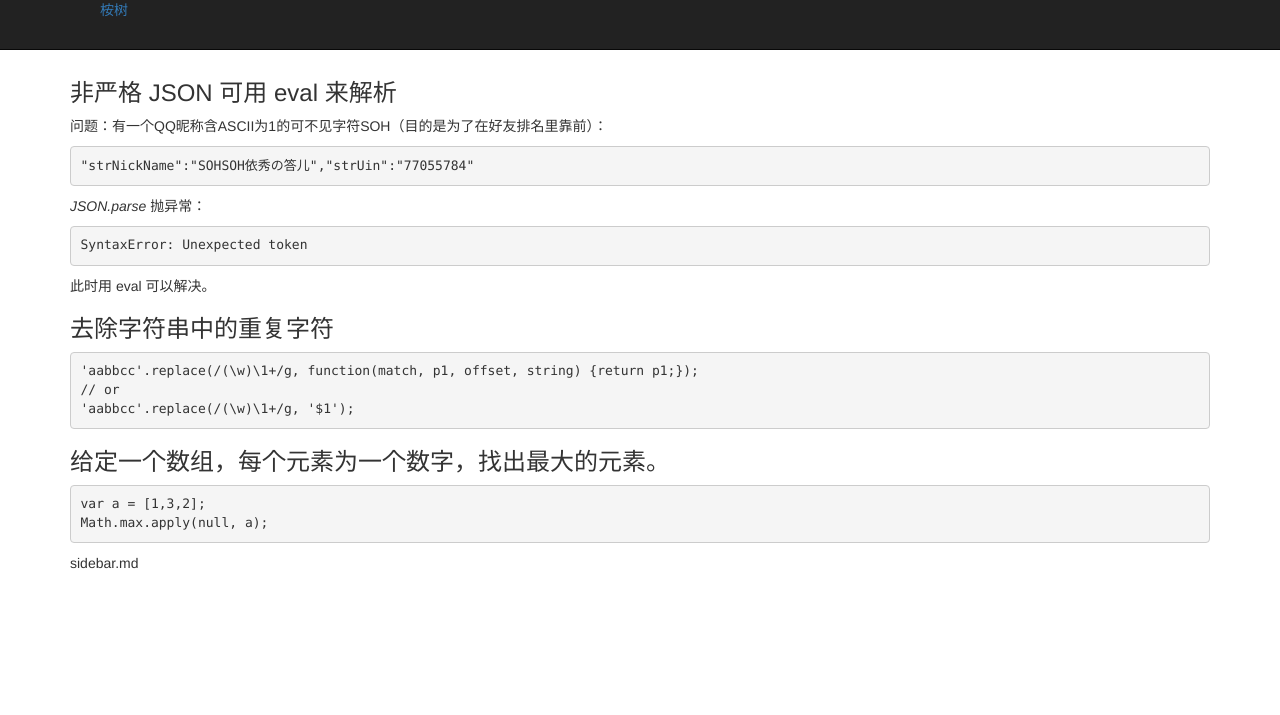
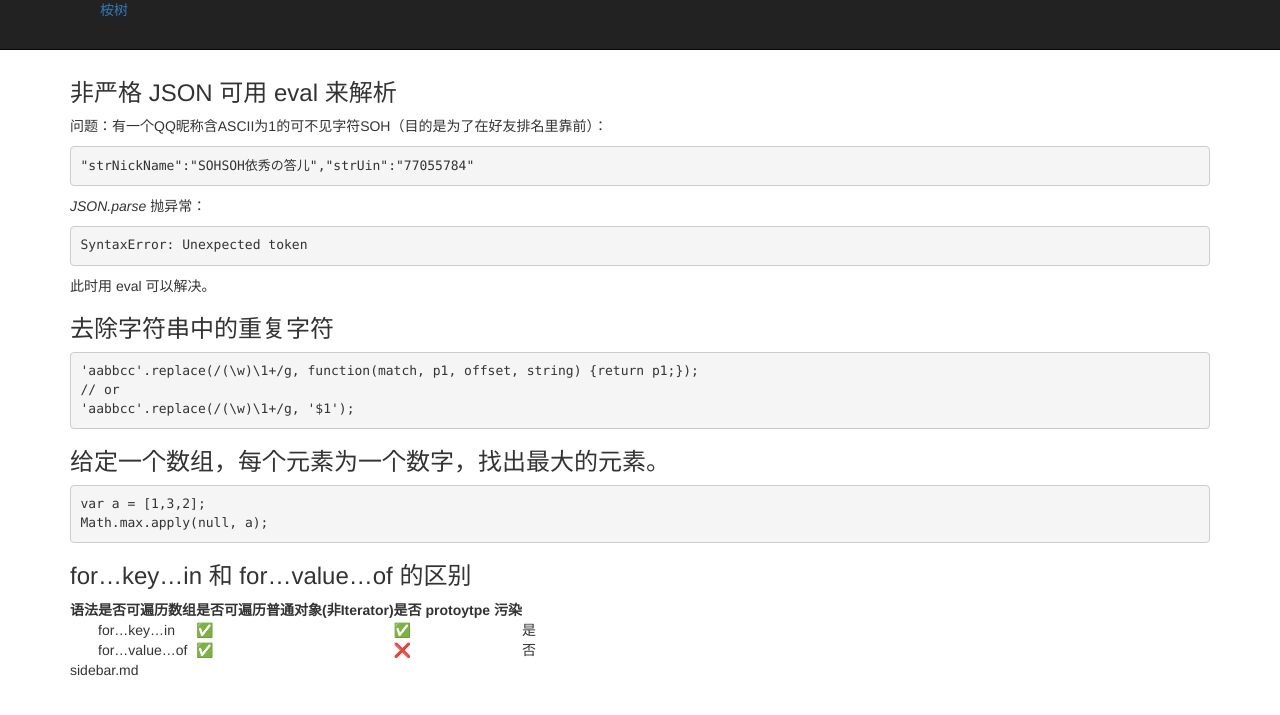
Before and after one commit to wangwenming/wangwenming.github.io, a Jekyll site: the page built from javascript/_posts/2018-01-05-misc.md, in a window 1280 px wide. Shown: the top 715 px of the page. Built offline with Jekyll 4.4.1, drawn with Linux system fonts in a browser that asks for light colours.

Commit message:
增加 for...key...in 和  for...value...of 的区别

````diff
--- a/javascript/_posts/2018-01-05-misc.md
+++ b/javascript/_posts/2018-01-05-misc.md
@@ -23,3 +23,10 @@ SyntaxError: Unexpected token
 var a = [1,3,2];
 Math.max.apply(null, a);
 ```
+
+### for...key...in 和  for...value...of 的区别
+
+语法 | 是否可遍历数组 | 是否可遍历普通对象(非Iterator) | 是否 protoytpe 污染
+--- | -----------  | --------------------------- | -----------------
+| for...key...in | ✅ | ✅ | 是
+| for...value...of | ✅ | ❌| 否
````
Also changed, not shown: mac/_posts/2019-07-02-homebew-cask.md (+4 -0 lines).
